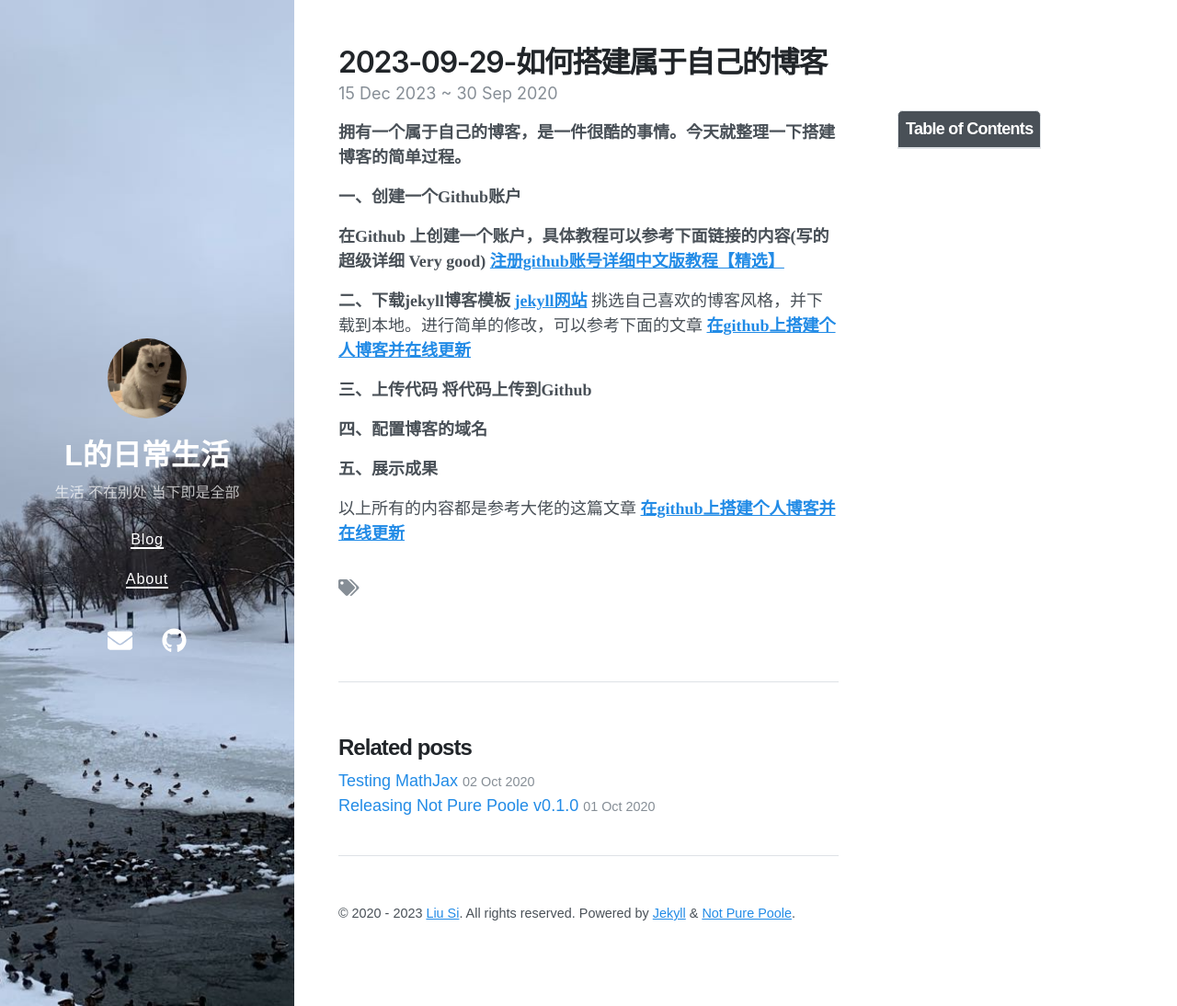
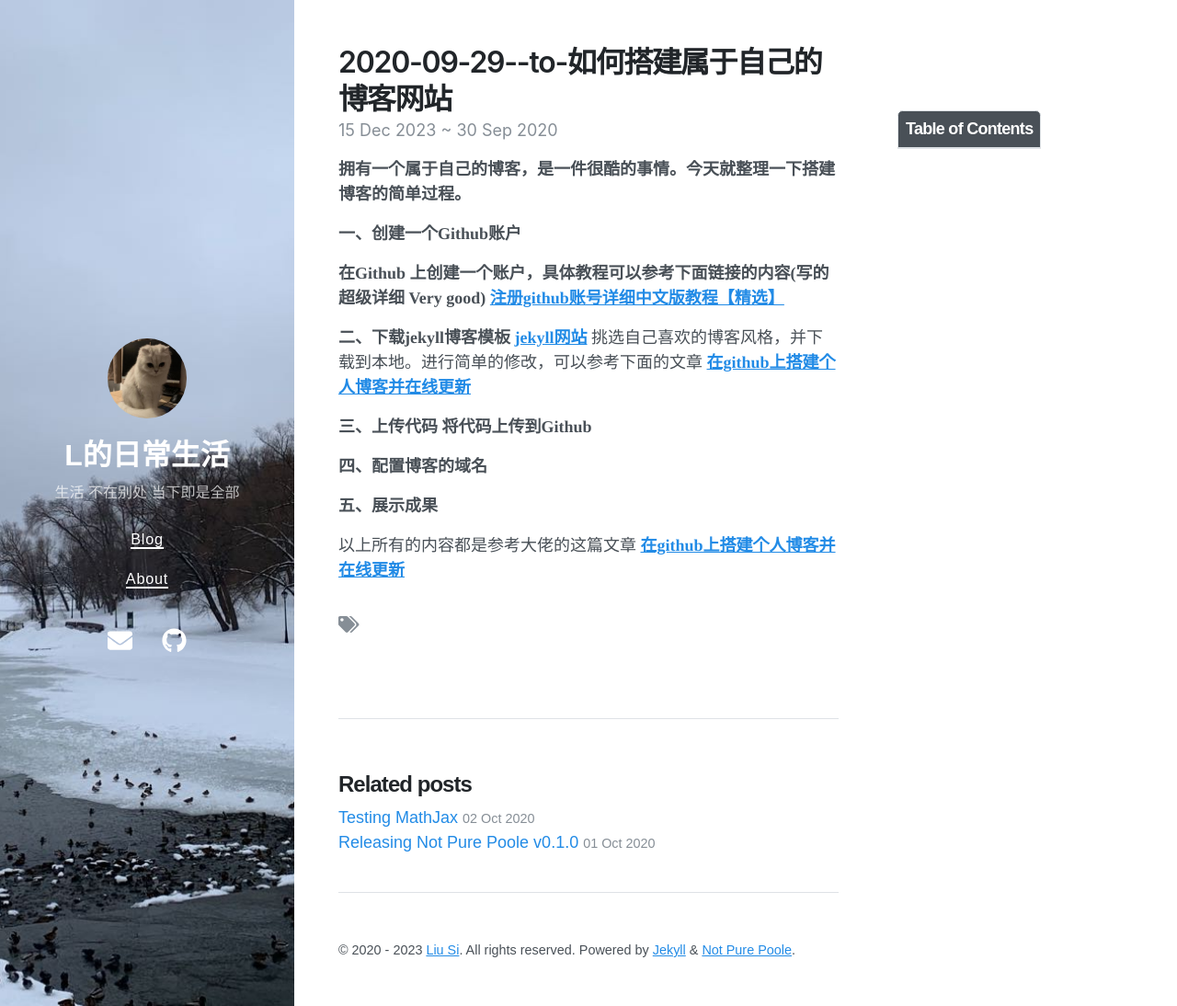
Before and after one commit to lsDailylife/lsDailylife.github.io, a Jekyll site: the page built from _posts/2020-09-29-welcome-to-not-pure-poole.md, in a window 1280 px wide and 1094 px high. Shown: the whole window at 92% size. Built offline with Jekyll 4.4.1, drawn with Linux system fonts in a browser that asks for light colours; nearby versions of some CDN libraries.

Commit message:
修改文件: _posts/2020-09-29-welcome-to-not-pure-poole.md

```diff
--- a/_posts/2020-09-29-welcome-to-not-pure-poole.md
+++ b/_posts/2020-09-29-welcome-to-not-pure-poole.md
@@ -1,6 +1,6 @@
 ---
 layout: post
-title: 2023-09-29-如何搭建属于自己的博客
+title: 2020-09-29--to-如何搭建属于自己的博客网站
 date: 2023-12-15 16:18 +0800
 last_modified_at: 2020-10-01 01:08:25 +0800
 toc:  true
```
